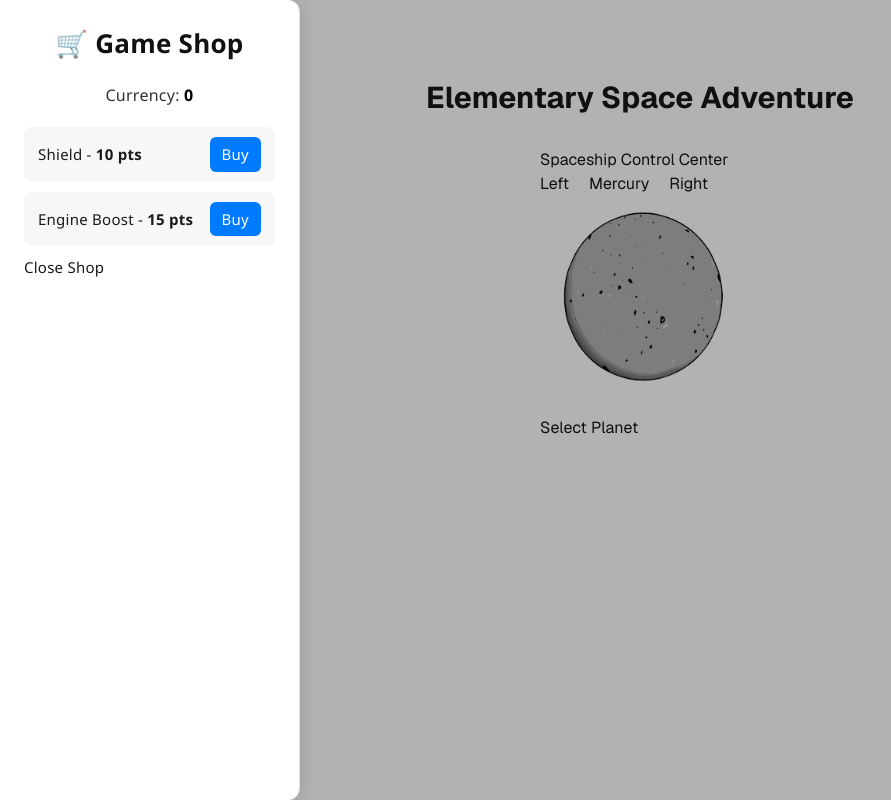
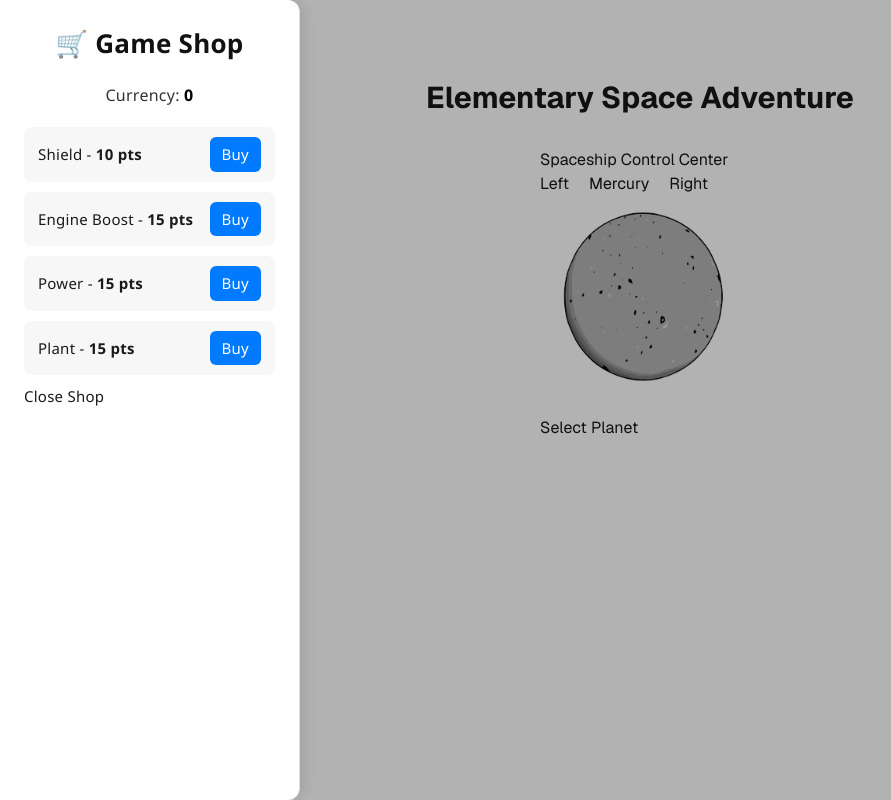
Before and after one commit to zidaneho/mission_learn, a Next.js app: page / in a window 1280 px wide. Both pictures are taken after a click on the button "Shop". Shown: the whole page, without its empty margins (0-891 px from the left). Built offline with nearby package versions, Linux system fonts and the light colour scheme.

Commit message:
item placement, checked owned items

```diff
--- a/app/page.tsx
+++ b/app/page.tsx
@@ -1,10 +1,12 @@
 "use client";
 
 import { useState } from "react";
-import { GameProvider } from "../context/GameContext";
+import { GameProvider, useGame } from "../context/GameContext";
 import PlanetSelector from "../components/PlanetSelector";
 import QuestionSet from "../components/QuestionSet";
 import Shop from "../components/Shop";
+import {shopItems, ShopItem} from "../components/ShopItems";
+import ItemPlacements from "../components/ItemPlacements";
 
 export default function Home() {
   const [showShop, setShowShop] = useState(false);
@@ -55,6 +57,8 @@ export default function Home() {
 
         {/* Shop Modal */}
         {showShop && <Shop onClose={() => setShowShop(false)} />}
+        {/* Item Placements */}
+        <ItemPlacements />
       </div>
     </GameProvider>
   );
--- /dev/null
+++ b/components/ItemPlacements.tsx
@@ -0,0 +1,36 @@
+'use client';
+import { useGame } from '../context/GameContext';
+import { shopItems } from './ShopItems';
+
+const ItemPlacements = () => {
+  const { items } = useGame();
+  const screenWidth = typeof window !== 'undefined' ? window.innerWidth : 0;
+  const screenHeight = typeof window !== 'undefined' ? window.innerHeight : 0;
+
+  return (
+    <>
+      {items.map((itemName) => {
+        const item = shopItems.find((i) => i.name === itemName);
+        if (!item) return null;
+
+        return (
+          <div
+            key={item.id}
+            style={{
+              position: 'absolute',
+              left: `${item.x * screenWidth}px`,
+              top: `${item.y * screenHeight}px`,
+              transform: 'translate(-50%, -50%)',
+              pointerEvents: 'none',
+              textAlign: 'center',
+            }}
+          >
+            <img src={item.image} alt={item.name} style={{ width: 48, height: 48 }} />
+          </div>
+        );
+      })}
+    </>
+  );
+};
+
+export default ItemPlacements;
--- a/components/Shop.css
+++ b/components/Shop.css
@@ -102,3 +102,8 @@
   .buy-button:hover {
     background-color: #0056b3;
   }
+
+  .shop-item small {
+    color: #666;
+    font-size: 13px;
+  }
--- a/components/Shop.tsx
+++ b/components/Shop.tsx
@@ -1,20 +1,19 @@
+"use client";
+
 // components/Shop.tsx
 import React, { useRef, useEffect } from 'react';
 import { useGame } from '../context/GameContext';
 import './Shop.css';
+import {shopItems,ShopItem} from "../components/ShopItems"
 
-const shopItems = [
-  { id: 'shield', name: 'Shield', cost: 10 },
-  { id: 'engine', name: 'Engine Boost', cost: 15 },
-  // add more items as needed
-];
+
 
 interface ShopProps {
   onClose: () => void;
 }
 
 const Shop: React.FC<ShopProps> = ({ onClose }) => {
-  const { currency, buyItem } = useGame();
+  const { currency, buyItem, items } = useGame();
   const modalRef = useRef<HTMLDivElement>(null);
 
   // Close shop on outside click
@@ -38,19 +37,27 @@ const Shop: React.FC<ShopProps> = ({ onClose }) => {
           Currency: <span>{currency}</span>
         </p>
         <ul className="shop-items">
-          {shopItems.map(item => (
+          {shopItems.map(item => {
+            const alreadyOwned = items.includes(item.name);
+
+            return (
             <li key={item.id} className="shop-item">
               <span>
                 {item.name} - <strong>{item.cost} pts</strong>
               </span>
+              {alreadyOwned ? (
+                <span style={{ fontSize: 12, color: 'gray' }}>✔ Owned</span>
+              ) : (
               <button
                 className="buy-button"
                 onClick={() => buyItem(item.name, item.cost)}
               >
                 Buy
               </button>
+              )}
             </li>
-          ))}
+          );
+          })}
         </ul>
         <button onClick={onClose}>Close Shop</button>
       </div>
--- /dev/null
+++ b/components/ShopItems.ts
@@ -0,0 +1,16 @@
+export interface ShopItem {
+    id: string;
+    name: string;
+    cost: number;
+    x: number; // 0.0 to 1.0 (percent of screen width)
+    y: number; // 0.0 to 1.0 (percent of screen height)
+    image: string; // public path to the image
+  }
+
+export const shopItems : ShopItem[] = [
+    { id: 'shield', name: 'Shield', cost: 10, x: 0.1, y: 0.3, image:'images/shield.png' },
+    { id: 'engine', name: 'Engine Boost', cost: 15, x: 0.2, y:0.3, image:'images/engine.png' },
+    { id: 'power', name: 'Power', cost: 15,x: 0.3, y: 0.3, image:'images/power.png' },
+    { id: 'plant', name: 'Plant', cost: 15,x: 0.4, y: 0.3, image:'images/plant.png' },
+    // add more items as needed
+  ];
--- a/context/GameContext.tsx
+++ b/context/GameContext.tsx
@@ -39,6 +39,9 @@ export const GameProvider: React.FC<{ children: React.ReactNode }> = ({ children
     localStorage.setItem('gameState', JSON.stringify({ selectedPlanet, currency, progress, items }));
   }, [selectedPlanet, currency, progress, items]);
 
+  useEffect(() => {
+    setItems(prev => Array.from(new Set(prev)));
+  }, []);
   const addCurrency = (amount: number) => {
     setCurrency(prev => prev + amount);
   };
@@ -48,6 +51,10 @@ export const GameProvider: React.FC<{ children: React.ReactNode }> = ({ children
   };
 
   const buyItem = (item: string, cost: number) => {
+    if (items.includes(item)) {
+      alert('You already own this item!');
+      return;
+    }
     if (currency >= cost) {
       setCurrency(prev => prev - cost);
       setItems(prev => [...prev, item]);
```
